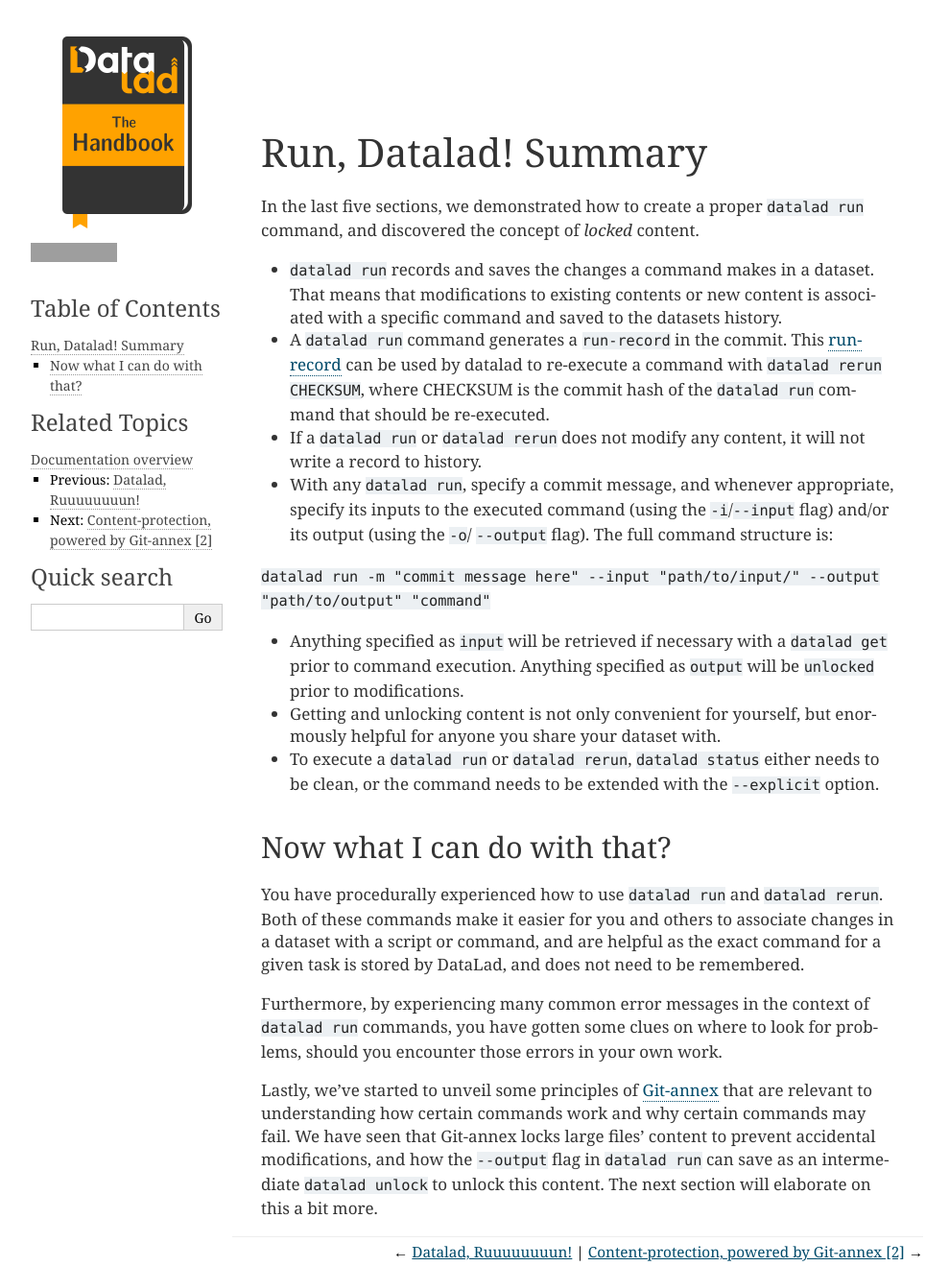
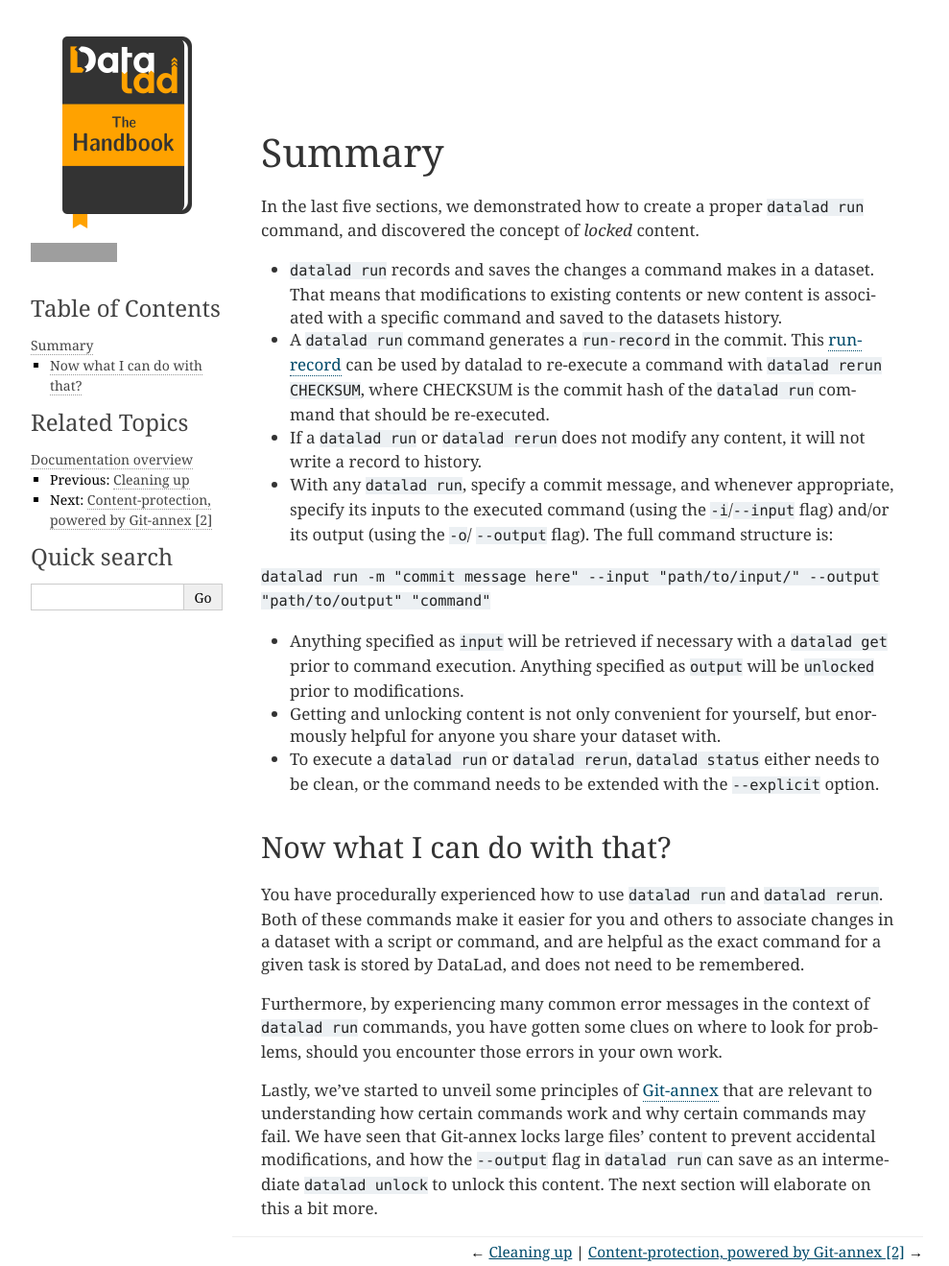
Before and after one commit to datalad-handbook/book, a Sphinx documentation site: the page built from docs/basics/101-113-summary.rst, in a window 1280 px wide and 1319 px high. Shown: the whole window at 96% size, without its empty margins (148-1137 px from the left). Built offline with Sphinx 7.4.7, drawn with Linux system fonts in a browser that asks for light colours; comment, search, counter and statistics services are not loaded; grey boxes are pictures that could not be loaded.

Commit message:
Restructure and rename as in #80

```diff
--- a/docs/basics/101-110-run2.rst
+++ b/docs/basics/101-110-run2.rst
@@ -1,5 +1,5 @@
-Datalad, Ruuun!
----------------
+Input and Output
+----------------
 
 In the previous two sections, you created a simple ``.tsv`` file of all
 speakers and talk titles in the longnow podcasts subdataset, and you have
--- a/docs/basics/101-112-run4.rst
+++ b/docs/basics/101-112-run4.rst
@@ -1,5 +1,5 @@
-Datalad, Ruuuuuuuun!
---------------------
+Cleaning up
+-----------
 
 Just now you realize that you need to fit both logos onto the same slide.
 "Ah, damn, I might then really need to have them 400 by 400 pixel to fit",
--- a/docs/basics/101-113-summary.rst
+++ b/docs/basics/101-113-summary.rst
@@ -1,5 +1,5 @@
-Run, Datalad! Summary
-----------------------
+Summary
+-------
 
 In the last five sections, we demonstrated how to create a proper ``datalad run``
 command, and discovered the concept of *locked* content.
```
Also changed, not shown: docs/contents.rst.inc (+22 -2 lines).
